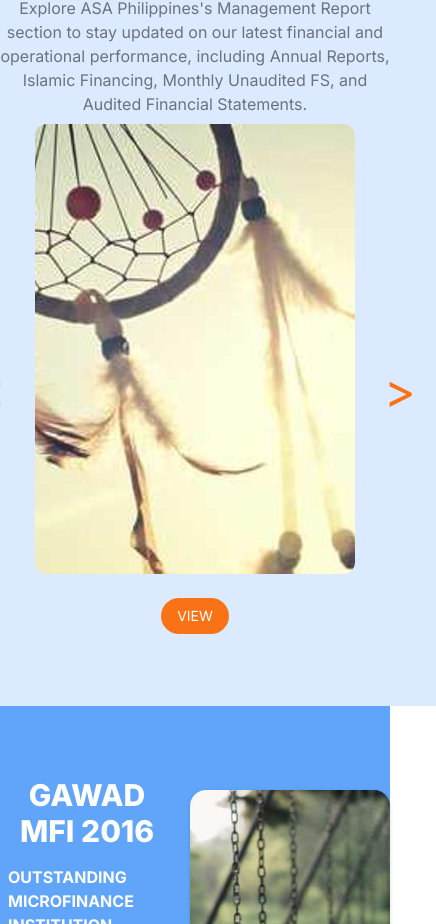
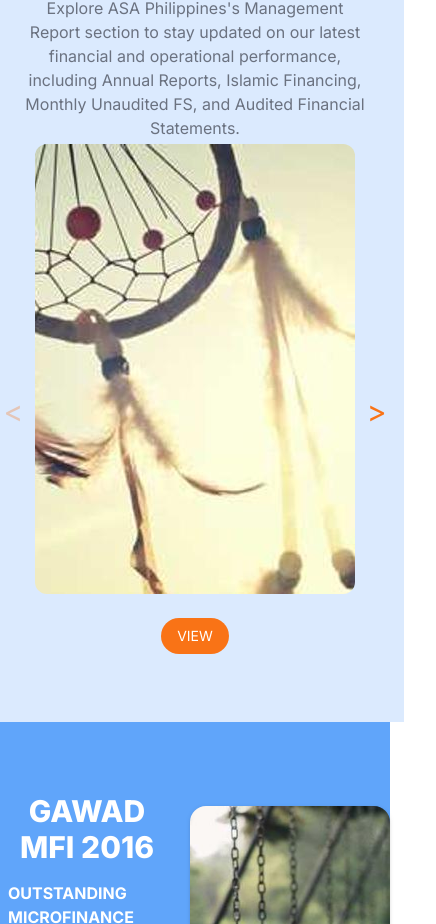
Before and after one commit to RMKaelBR/asa-mockup, a Next.js app: page / in a window 390 px wide. Shown: the part 1180-2104 px from the top of the page, 436 px wide, since content can reach past the window. Built offline with nearby package versions, Linux system fonts and the light colour scheme.

Commit message:
fix mobile view padding on community section, and over width

```diff
--- a/app/ui/homepage/2_OverviewSection.tsx
+++ b/app/ui/homepage/2_OverviewSection.tsx
@@ -5,7 +5,7 @@ import OverviewCards from "./2_OverviewCards";
 
 const  OverviewReport = ({imageUrl=''}) => {
   return (
-    <div className="overview-report flex flex-col items-center m-2 sm:m-4">
+    <div className="overview-report flex flex-col items-center m-1 sm:m-4">
       <Image src={imageUrl} width={320} height={450} alt="report" className="rounded-xl" />
       <button className="rounded-full px-4 md:px-8 py-2 md:py-3 bg-orange-500 text-sm md:text-base text-white my-6">VIEW</button>
     </div>
@@ -35,7 +35,7 @@ const SwiperContent = () => {
       <div className="flex items-center">
         <button onClick={() => handleScroll(containerRef, 'left')}
                 disabled={!isScrollableLeft}
-                className={`text-5xl md:text-6xl text-orange-500 ${!isScrollableLeft && 'opacity-30'}`}>
+                className={`text-3xl md:text-6xl text-orange-500 ${!isScrollableLeft && 'opacity-30'}`}>
           &lt;</button>
         <div ref={containerRef} className="swiper-content snaps-inline">
           <OverviewReport imageUrl="/report1.jpg" />
@@ -46,7 +46,7 @@ const SwiperContent = () => {
         </div>
         <button onClick={() => handleScroll(containerRef, 'right')}
                 disabled={!isScrollableRight}
-                className={`text-5xl md:text-6xl text-orange-500 ${!isScrollableRight && 'opacity-30'}`}>
+                className={`text-3xl md:text-6xl text-orange-500 ${!isScrollableRight && 'opacity-30'}`}>
           &gt;</button>
       </div>
     </section>
--- a/app/ui/homepage/6_CommunitySection.tsx
+++ b/app/ui/homepage/6_CommunitySection.tsx
@@ -4,7 +4,7 @@ import Image from 'next/image';
 
 const CommunityCard = ({imageUrl="", paragraphContent=""}) => {
   return (
-    <article className="community-card w-max md:w-5/12 xl:w-4/12 max-w-max m-4 relative">
+    <article className="community-card w-11/12 md:w-5/12 xl:w-4/12 max-w-max m-4 relative">
       <Image src={imageUrl} width={430} height={250} alt={paragraphContent} className="rounded-xl"/>
       <div className="absolute top-0 left-0 w-full flex justify-center items-center min-w-full min-h-full">
         <p className="text-white font-extrabold text-2xl">{paragraphContent}</p>
```
